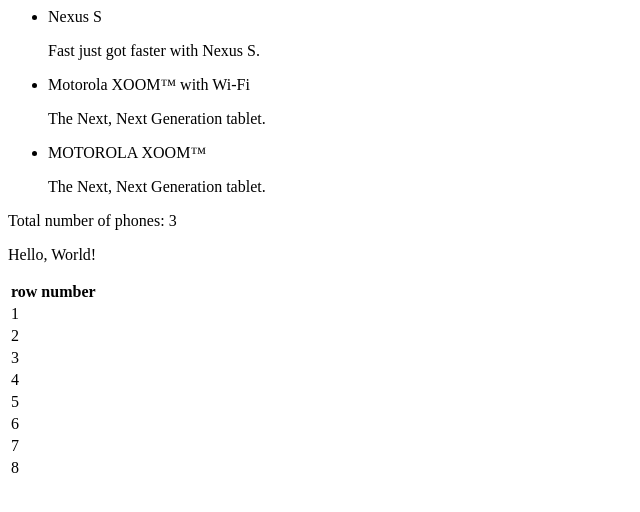
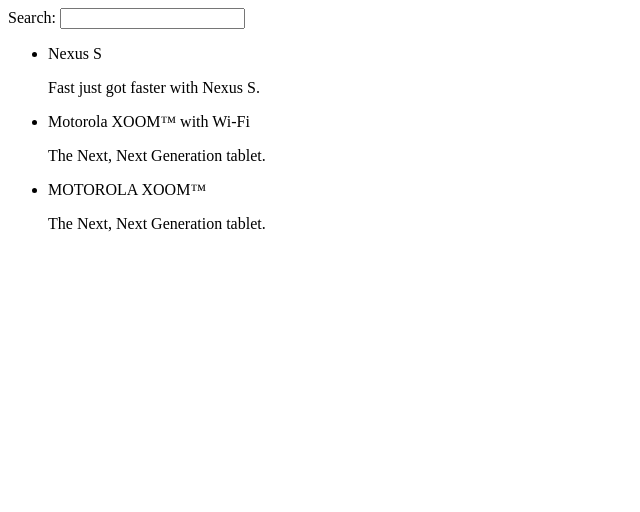
Before and after one commit to Sharonamm/Angular-Phonecat, a website: page app/index.html in a window 1280 px wide. Shown: the whole page, without its empty margins (0-640 px from the left). Drawn offline with nearby package versions, Linux system fonts and the light colour scheme.

Commit message:
fourth commit

```diff
--- a/app/index.html
+++ b/app/index.html
@@ -1,25 +1,46 @@
-<html ng-app="phonecatApp">
+<html ng-app="phonecatApp" ng-controller="PhoneListCtrl">
 <head>
-
+    <title>Google Phone Gallery</title>
   <script src="bower_components/angular/angular.js"></script>
   <script src="js/controllers.js"></script>
 </head>
-<body ng-controller="PhoneListCtrl">
+<body>
 
-  <ul>
-    <li ng-repeat="phone in phones">
-      {{phone.name}}
-      <p>{{phone.snippet}}</p>
-    </li>
-  </ul>
-   <p>Total number of phones: {{phones.length}}</p>
-    <p>Hello, {{name}}!</p>
+<div class="container-fluid">
+    <div class="row">
+        <div class="col-md-2">
+            <!--Sidebar content-->
+
+            Search: <input ng-model="query">
+
+        </div>
+        <div class="col-md-10">
+            <!--Body content-->
+
+            <ul class="phones">
+                <li ng-repeat="phone in phones | filter:query">
+                    {{phone.name}}
+                    <p>{{phone.snippet}}</p>
+                </li>
+            </ul>
+
+        </div>
+    </div>
+</div>
+  <!--<ul>-->
+    <!--<li ng-repeat="phone in phones">-->
+      <!--{{phone.name}}-->
+      <!--<p>{{phone.snippet}}</p>-->
+    <!--</li>-->
+  <!--</ul>-->
+   <!--<p>Total number of phones: {{phones.length}}</p>-->
+    <!--<p>Hello, {{name}}!</p>-->
 
 
- <table>
-        <tr><th>row number</th></tr>
-        <tr ng-repeat="i in [0, 1, 2, 3, 4, 5, 6, 7]"><td>{{i+1}}</td></tr>
-   </table>
+ <!--<table>-->
+        <!--<tr><th>row number</th></tr>-->
+        <!--<tr ng-repeat="i in [0, 1, 2, 3, 4, 5, 6, 7]"><td>{{i+1}}</td></tr>-->
+   <!--</table>-->
 
   </body>
 </html>
```
Also changed, not shown: test/e2e/scenarios.js (+31 -4 lines).
